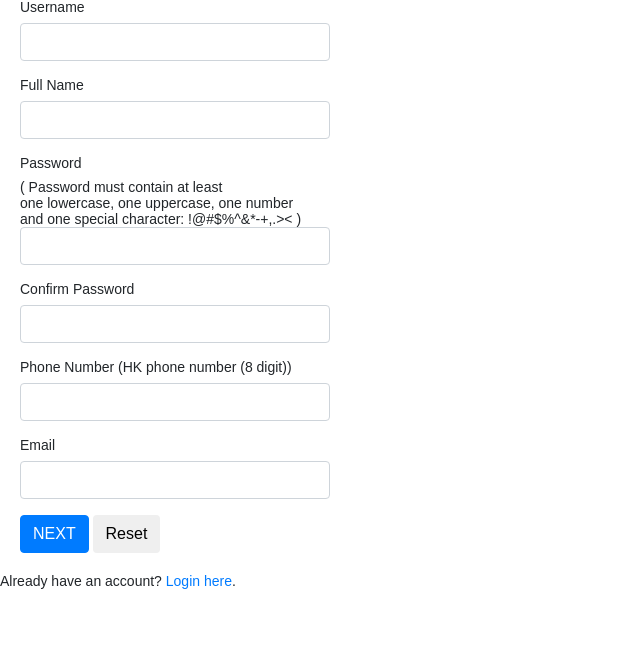
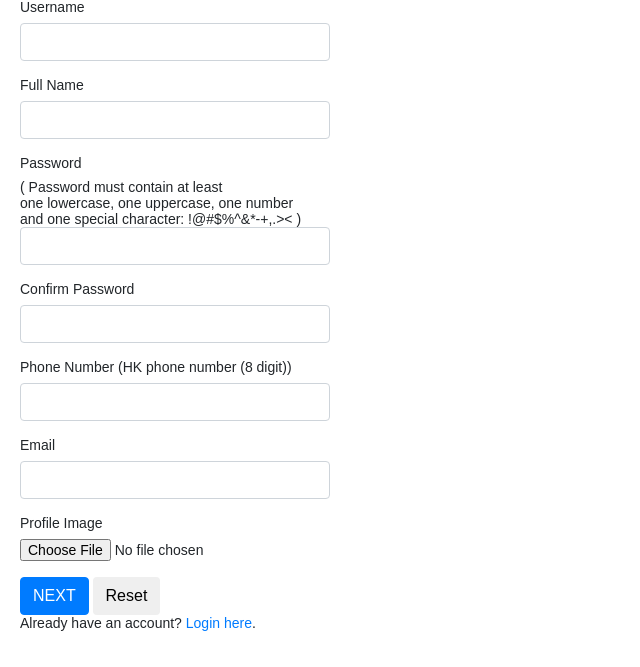
Before and after one commit to charleswmc/EIE3117_MileStone3, a PHP site: page /regAccount/index.php in a window 1280 px wide. Shown: the part 155-822 px from the top of the page, without its empty margins (0-640 px from the left). Before the commit the page ends 744 px from the top, so only its background shows below. Run offline with PHP 8.4, Linux system fonts and the light colour scheme; some libraries are stand-ins or nearby versions.

Commit message:
Add files via upload

```diff
--- a/regAccount/index.php
+++ b/regAccount/index.php
@@ -5,9 +5,12 @@ require_once "../config.php";
 
 //session_start();
 //REQUIRE_ONCE "PHPmailer";
+
 // Define variables and initialize with empty values
-$username = $password = $confirm_password = $phoneNumber = $email = $verified = $verification_code = $fullname = "";            //data need to be stored in the users database
-$username_err = $password_err = $confirm_password_err = $phoneNumber_err = $email_err = $verified_err = $fullname_err = "";
+//data need to be stored in the users database
+$username = $password = $confirm_password = $phoneNumber = $email = $verified = $verification_code = $fullname = $uploadfile = "";
+
+$username_err = $password_err = $confirm_password_err = $phoneNumber_err = $email_err = $verified_err = $fullname_err = $image_err = "";
 
 $verified = 0;
 // Processing form data when form is submitted
@@ -75,16 +78,11 @@ if($_SERVER["REQUEST_METHOD"] == "POST"){
     $pwUpperCkr = '/(?=.*[A-Z])/';
     $pwNumCkr = '/(?=.*[0-9])/';
     $pwSymCkr = '/(?=.*[!@#$%^&*-+,.><])/';
-    $pwRegChecker = '/(?=.*[!@#$%^&*-+,.><])(?=.*[A-Z])(?=.*[a-z])(?=.*[0-9])/';
     if(empty(trim($_POST["password"]))){
         $password_err = "Please enter a password.";
     } elseif(strlen(trim($_POST["password"])) < 6){
         $password_err = "Password must have at least 6 characters.";
-    }
-    elseif(!preg_match($pwRegChecker, trim($_POST["password"]))) {
-        $password_err = "Password is not fulfilled the characters requirement.";
-    }
-    elseif(!preg_match($pwLowerCkr, trim($_POST["password"]))) {
+    } elseif(!preg_match($pwLowerCkr, trim($_POST["password"]))) {
         $password_err = "Password have no lowercase character.";
     } elseif(!preg_match($pwUpperCkr, trim($_POST["password"]))) {
         $password_err = "Password have no uppercase character.";
@@ -92,7 +90,7 @@ if($_SERVER["REQUEST_METHOD"] == "POST"){
         $password_err = "Password have no numeral character.";
     } elseif(!preg_match($pwSymCkr, trim($_POST["password"]))) {
         $password_err = "Password have no symbol (!@#$%^&*-+,.><).";
-    }else{
+    } else{
         $password = trim($_POST["password"]);
     }
 
@@ -141,10 +139,10 @@ if($_SERVER["REQUEST_METHOD"] == "POST"){
 
     // Validate Email
     if(empty(trim($_POST["email"]))){
-        $email_err = "Please enter your email";
-    } else if(!filter_var($_POST["email"], FILTER_VALIDATE_EMAIL)){
+        $email_err = "Please enter your email.";
+    } elseif(!filter_var($_POST["email"], FILTER_VALIDATE_EMAIL)){
         $email_err = "Your email address is not valid!";
-    } else{
+    } else {
         // Prepare a select statement
         $sql = "SELECT id FROM users WHERE email = :email";
 
@@ -170,15 +168,42 @@ if($_SERVER["REQUEST_METHOD"] == "POST"){
         }
     }
 
-        /*else{
-        $email = trim($_POST["email"]);
-        }*/
+    if(isset($_POST["profileimage"]) || empty($_FILES['profileimage']['tmp_name'])){
+        $image_err = "Please insert your profile image.";
+    } else {
+        $uploaddir = '../profileimage';
+
+        /* Process image with GD library */
+        $verifyimg = getimagesize($_FILES['profileimage']['tmp_name']);
+
+        /* Make sure the MIME type is an image */
+        $pattern = "#^(image/)[^\s\n<]+$#i";
+
+        if(!preg_match($pattern, $verifyimg['mime'])){
+            $image_err = "Only image files are allowed!";
+        }
+        else {
+            $sourcepath = $_FILES['profileimage']['tmp_name'];
+            $imageFileType = pathinfo($_FILES['profileimage']['name'], PATHINFO_EXTENSION);
+            /* Rename both the image and the extension */
+            $newfilename = randImageName($uploaddir, $imageFileType);
+            $uploadfile = $uploaddir."/".$newfilename;
+            try{
+                if(!move_uploaded_file($sourcepath, $uploadfile)){
+                    $image_err = $uploadfile;
+                }
+            }
+            catch (Exception $e) {
+                $image_err = "Something worse while uploading the image file.";
+            }
+        }
+    }
 
     // Check input errors before inserting in database
-    if(empty($username_err) && empty($fullname_err) && empty($password_err) && empty($confirm_password_err) && empty($phoneNumber_err) && empty($email_err) && empty($verified_err) && empty($verification_code)){
+    if(empty($username_err) && empty($fullname_err) && empty($password_err) && empty($confirm_password_err) && empty($phoneNumber_err) && empty($email_err) && empty($image_err) && empty($verified_err) && empty($verification_code)){
 
         // Prepare an insert statement
-        $sql = "INSERT INTO users (username, fullname, password, phoneNumber, email, verified, verification_code) VALUES (:username, :fullname, :password, :phoneNumber, :email, :verified, :verification_code)";
+        $sql = "INSERT INTO users (username, fullname, password, phoneNumber, email, verified, verification_code, image_name) VALUES (:username, :fullname, :password, :phoneNumber, :email, :verified, :verification_code, :image_name)";
 
         if($stmt = $pdo->prepare($sql)){
             // Bind variables to the prepared statement as parameters
@@ -188,7 +213,8 @@ if($_SERVER["REQUEST_METHOD"] == "POST"){
             $stmt->bindParam(":email", $param_email, PDO::PARAM_STR);
             $stmt->bindParam(":phoneNumber", $param_phoneNumber, PDO::PARAM_STR);
             $stmt->bindParam(":verified", $param_verified, PDO::PARAM_STR);
-            $stmt->bindParam("verification_code", $param_verification_code, PDO::PARAM_STR);
+            $stmt->bindParam(":verification_code", $param_verification_code, PDO::PARAM_STR);
+            $stmt->bindParam(":image_name", $param_image_name, PDO::PARAM_STR);
 
             // Set parameters
             $param_username = $username;
@@ -198,6 +224,7 @@ if($_SERVER["REQUEST_METHOD"] == "POST"){
             $param_phoneNumber = $phoneNumber;
             $param_verified = $verified;
             $param_verification_code = md5($email);
+            $param_image_name = $newfilename;
 
             // Attempt to execute the prepared statement
             if($stmt->execute()){
@@ -233,6 +260,18 @@ $header = "From: eie3117group7b@gmail.com";
 
 mail($to, $subject, $htmlStr, $header);*/
 
+/* Generates random filename and extension */
+function randImageName($path, $suffix){
+    do {
+        $rand = mt_rand().".".$suffix;
+        $file = $path."/".$rand;
+        $fp = fopen($file, 'x');
+    }
+    while(!$fp);
+
+    fclose($fp);
+    return $rand;
+}
 ?>
 
 <!DOCTYPE html>
@@ -270,7 +309,7 @@ mail($to, $subject, $htmlStr, $header);*/
     <div class="wrapper">
         <h2>Sign Up</h2>
         <p>Please fill this form to create an account.</p>
-        <form action="<?php echo htmlspecialchars($_SERVER["PHP_SELF"]); ?>" method="post">
+        <form action="<?php echo htmlspecialchars($_SERVER["PHP_SELF"]); ?>" method="post" enctype="multipart/form-data">
             <div class="form-group <?php echo (!empty($username_err)) ? 'has-error' : ''; ?>">
                 <label>Username</label>
                 <input type="text" name="username" class="form-control">
@@ -304,6 +343,12 @@ mail($to, $subject, $htmlStr, $header);*/
                 <input type="email" name="email" class="form-control" value="<?php echo $email; ?>">
                 <span class="help-block"><?php echo $email_err; ?></span>
             </div>
+            <div class="form-group <?php echo (!empty($image_err)) ? 'has-error' : ''; ?>">
+                <label>Profile Image</label>
+                <input type="file" name="profileimage" id="profileimage">
+                <span class="help-block"><?php echo $image_err; ?></span>
+            </div>
+            <div>
                 <input type="submit" class="btn btn-primary" value="NEXT">
                 <input type="reset" class="btn btn-default" value="Reset">
             </div>
```
